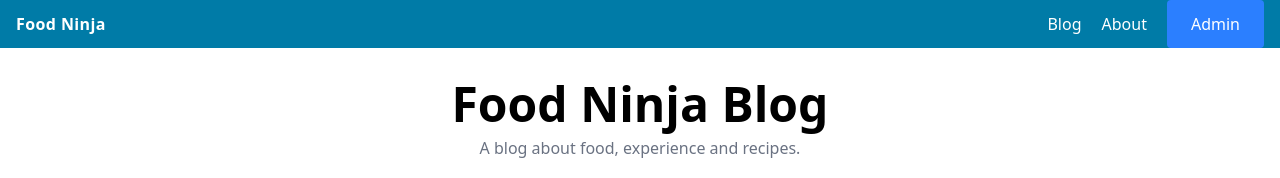
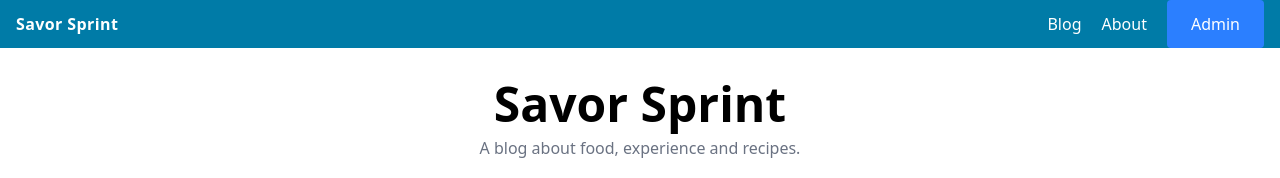
Before and after one commit to mn660875/blog-app, a Next.js app: page / in a window 1280 px wide. Shown: the top 178 px of the page. Built offline with nearby package versions, Linux system fonts and the light colour scheme; no server answers; the database is empty.

Commit message:
admin-login

```diff
--- a/next.config.mjs
+++ b/next.config.mjs
@@ -1,4 +1,6 @@
 /** @type {import('next').NextConfig} */
-const nextConfig = {};
+const nextConfig = {
+
+};
 
 export default nextConfig;
--- a/src/app/components/About.js
+++ b/src/app/components/About.js
@@ -1,12 +1,12 @@
 export default function About() {
     return (
       <div className="max-w-2xl mx-auto p-6 text-center">
-        <h1 className="text-3xl font-bold mb-4 text-[#006D6F]">About Food Ninja Blog</h1>
+        <h1 className="text-3xl font-bold mb-4 text-[#006D6F]">About Savor Sprint</h1>
         <p className="text-gray-700 leading-relaxed">
-          Welcome to Food Ninja Blog, your friendly place to explore delicious recipes, healthy food tips,
+          Welcome to Savor Sprint, your friendly place to explore delicious recipes, healthy food tips,
           and creative cooking ideas. Our mission is to share easy and tasty recipes that anyone can try at home,
           helping you make every meal special. Whether you are looking for a quick snack, a healthy salad, or a
-          comforting dinner, Food Ninja Blog is here to inspire your cooking journey and bring joy to your kitchen.
+          comforting dinner, Savor Sprint is here to inspire your cooking journey and bring joy to your kitchen.
         </p>
       </div>
     );
--- a/src/app/components/Dashboard.js
+++ b/src/app/components/Dashboard.js
@@ -6,7 +6,7 @@ export default  function Dashboard(){
 
 
             <div className="text-center">
-                <h1 className="font-3xl md:text-5xl font-bold">Food Ninja Blog</h1>
+                <h1 className="font-3xl md:text-5xl font-bold">Savor Sprint</h1>
                 <p className="text-gray-500 mt-2">A blog about food, experience and recipes.</p>
             </div>
 
--- a/src/app/components/Navbar.js
+++ b/src/app/components/Navbar.js
@@ -6,7 +6,7 @@ export default  function Navbar(){
     const router= useRouter()
     return (
         <div className="w-full h-12 p-4 bg-[#007BA7] text-white flex items-center justify-between">
-           <h1 className="font-semibold font-xl tracking-wide">Food Ninja</h1>
+           <h1 className="font-semibold font-xl tracking-wide">Savor Sprint</h1>
            <div className="flex items-center gap-5">
             <Link href={`${process.env.NEXT_PUBLIC_SITE_URL}`}>Blog</Link>
             <Link href={"/about"}>About</Link>
```
